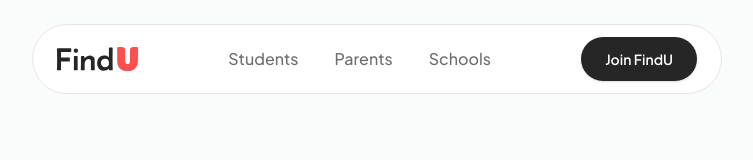
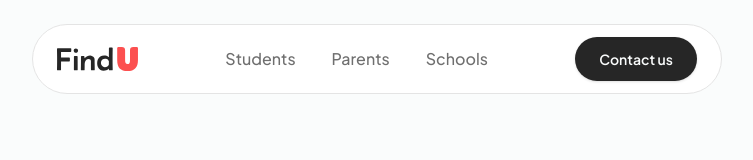
Before and after one commit to knnymrls/findu-quiz-webapp, a React (Vite) app: page / in a window 1280 px wide. Shown: the top 160 px of the page, without its empty margins (263-1016 px from the left). Built offline with nearby package versions, Linux system fonts and the light colour scheme.

Commit message:
fix: update Navbar links to point to correct URLs and change 'Join FindU' button to 'Contact us'

```diff
--- a/src/components/Navbar.jsx
+++ b/src/components/Navbar.jsx
@@ -24,20 +24,20 @@ export default function Navbar() {
           <a href="https://joinfindu.com/students" className="text-secondary dark:text-secondary-dark font-sans font-medium hover:font-semibold hover:text-primary hover:scale-105 transition">
             Students
           </a>
-          <a href="#" className="text-secondary dark:text-secondary-dark font-sans font-medium hover:font-semibold hover:text-primary hover:scale-105 transition">
+          <a href="https://joinfindu.com/parents" className="text-secondary dark:text-secondary-dark font-sans font-medium hover:font-semibold hover:text-primary hover:scale-105 transition">
             Parents
           </a>
-          <a href="#" className="text-secondary dark:text-secondary-dark font-sans font-medium hover:font-semibold hover:text-primary hover:scale-105 transition">
+          <a href="https://joinfindu.com/schools" className="text-secondary dark:text-secondary-dark font-sans font-medium hover:font-semibold hover:text-primary hover:scale-105 transition">
             Schools
           </a>
         </div>
 
         {/* Desktop Join Button */}
         <a
-          href="#"
+          href="https://joinfindu.com/contact"
           className="hidden lg:flex px-6 py-3 font-sans rounded-full bg-onSurface dark:bg-onSurface-dark text-surface dark:text-surface-dark font-semibold shadow transition text-sm"
         >
-          Join FindU
+          Contact us
         </a>
 
         {/* Hamburger Menu Button - only mobile */}
@@ -66,10 +66,10 @@ export default function Navbar() {
         onClick={stopPropagation}
       >
         <div className="px-6 py-4 flex flex-col items-end gap-2">
-          <a href="https://joinfindu.com/students" className="text-secondary dark:text-secondary-dark font-sans font-medium hover:font-semibold hover:text-primary transition py-2">Students</a>
-                        <a href="#" className="text-secondary dark:text-secondary-dark font-sans font-medium hover:text-primary hover:font-semibold transition py-2">Parents</a>
-                        <a href="#" className="text-secondary dark:text-secondary-dark font-sans font-medium hover:text-primary hover:font-semibold transition py-2">Schools</a>
-                        <a href="#" className="px-6 py-3 rounded-full bg-onSurface dark:bg-onSurface-dark w-fit font-sans text-surface dark:text-surface-dark font-semibold shadow transition text-sm text-center">Join FindU</a>
+          <a href="https://joinfindu.com" className="text-secondary dark:text-secondary-dark font-sans font-medium hover:font-semibold hover:text-primary transition py-2">Students</a>
+                        <a href="https://joinfindu.com/parents" className="text-secondary dark:text-secondary-dark font-sans font-medium hover:text-primary hover:font-semibold transition py-2">Parents</a>
+                        <a href="https://joinfindu.com/schools" className="text-secondary dark:text-secondary-dark font-sans font-medium hover:text-primary hover:font-semibold transition py-2">Schools</a>
+                        <a href="https://joinfindu.com/contact" className="px-6 py-3 rounded-full bg-onSurface dark:bg-onSurface-dark w-fit font-sans text-surface dark:text-surface-dark font-semibold shadow transition text-sm text-center">Contact us</a>
         </div>
       </div>
     </nav>
```
